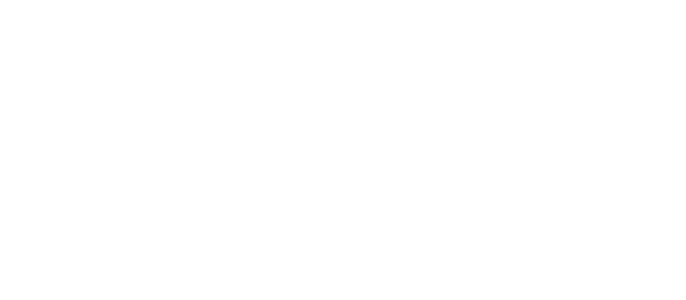
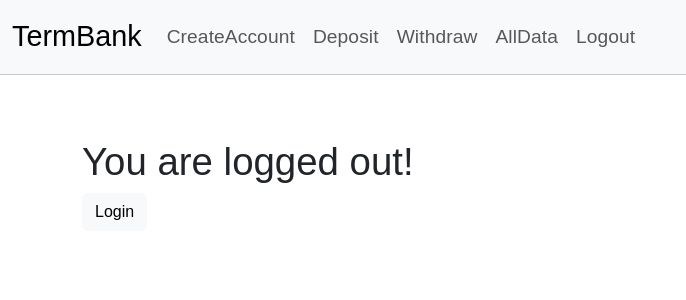
Before and after one commit to JOJ0/mitx-badbank, a React (Vite) app in the folder front/: page /logout in a window 1280 px wide. Before the commit this address had no page. Shown: the top 300 px of the page, without its empty margins (0-686 px from the left). Built offline with nearby package versions, Linux system fonts and the light colour scheme; a web font is replaced by a local one.

Commit message:
Provide nav button and component for logout
and leave an unused css snippet in styles.css.

```diff
--- a/front/src/index.jsx
+++ b/front/src/index.jsx
@@ -11,6 +11,7 @@
 import Deposit from './deposit.jsx'
 import AllData from './alldata.jsx'
 import Login from './login.jsx'
+import Logout from './logout.jsx'
 
 // Import bootstrap SCSS (which only includes bootstrap from install-dir)
 import './bootstrap.scss';
@@ -36,6 +37,7 @@
               <Route path="/withdraw/" element={<Withdraw />} />
               <Route path="/alldata/" element={<AllData />} />
               <Route path="/login/" element={<Login />} />
+              <Route path="/logout/" element={<Logout />} />
             </Route>
           </Routes>
         </BrowserRouter>
--- /dev/null
+++ b/front/src/logout.jsx
@@ -0,0 +1,19 @@
+import { useNavigate } from 'react-router-dom';
+
+function Logout() {
+  const Navigate = useNavigate();
+  return (
+    <>
+      <h5>You are logged out!</h5>
+      <button
+        type="submit"
+        className="btn btn-light"
+        onClick={() => Navigate('/login')}
+      >
+        Login
+      </button>
+    </>
+  );
+}
+
+export default Logout;
--- a/front/src/navbar.jsx
+++ b/front/src/navbar.jsx
@@ -72,7 +72,7 @@
               onMouseOver={() => handleMouseOver(event, 'nav-logout')}
               onMouseOut={() => handleMouseOut(event, 'nav-logout')}
             >
-              <NavLink className="nav-link-email" to="/logout/">{ctx.email}</NavLink>
+              <NavLink className="nav-link" to="/logout/">Logout</NavLink>
             </li>
 
             <div className="nav-tooltip" name="nav-info">
@@ -89,7 +89,7 @@
                 This page lists all users data.
               </div>
               <div className={isHoveringLogout ? "nav-tooltip-visible" : "nav-tooltip-hidden"}>
-                Click on your email address to logout.
+                Click to logout.
               </div>
             </div>
 
--- a/front/src/styles.css
+++ b/front/src/styles.css
@@ -49,8 +49,12 @@
   border: 1px solid transparent;
 }
 
-.nav-link-email {
+.nav-link-logout {
   font-size: 0.8rem;
+  line-height: 0.5rem;
+  position: relative;
+  top: 2rem;
+  left: 0.5rem;
 }
 
 .nav-link:hover {
```
